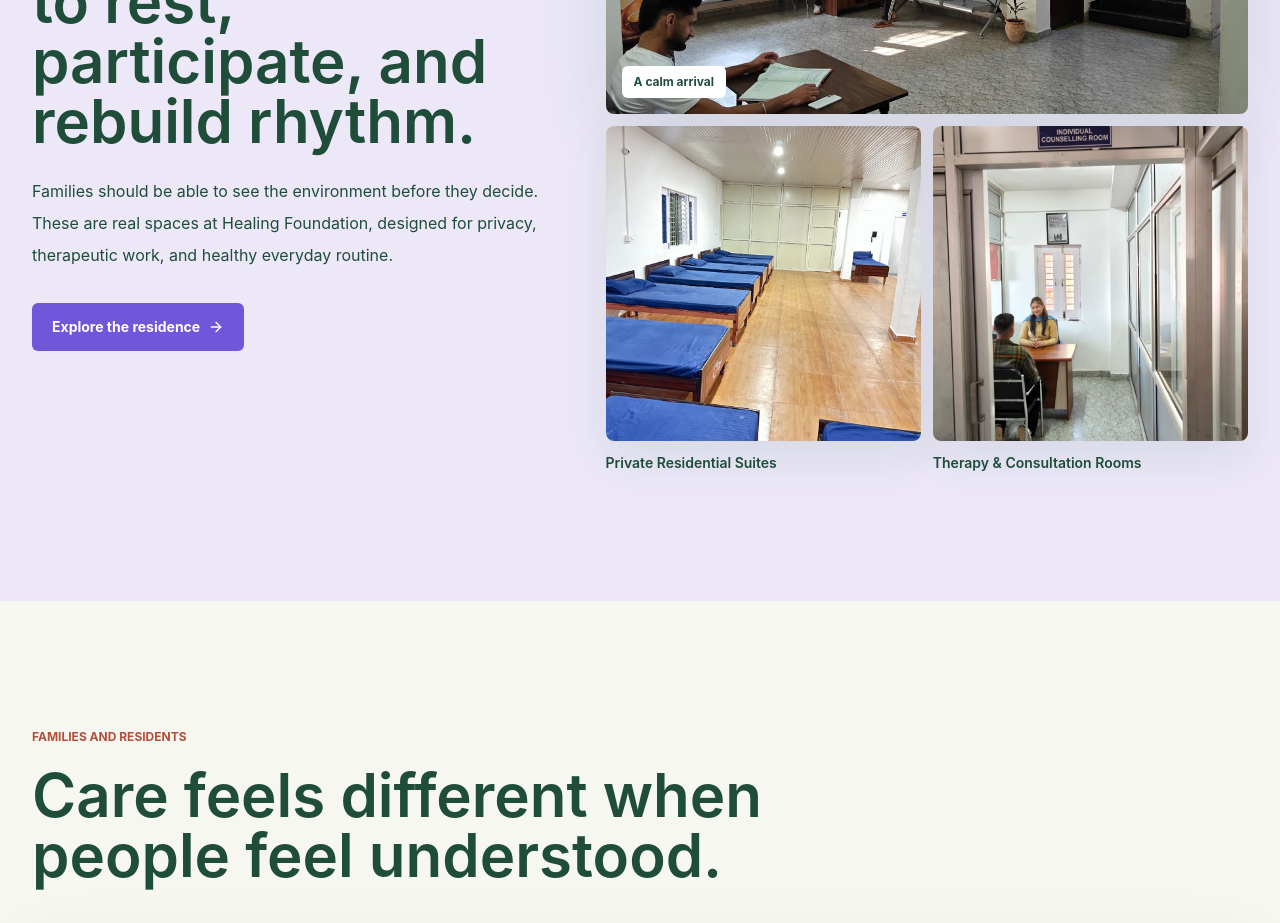
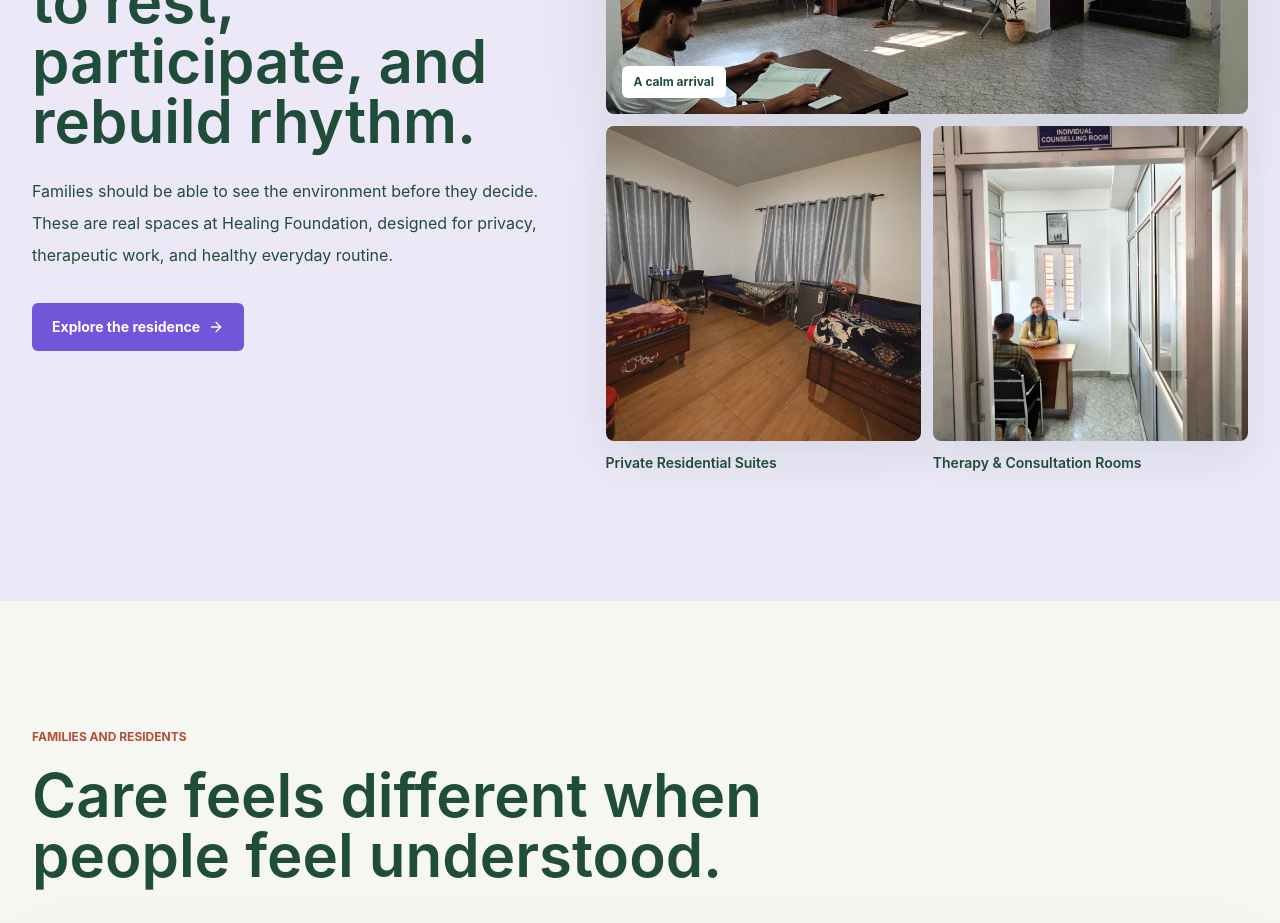
Before and after one commit to xdesignatorx/healing-foundation, a Next.js app: page / in a window 1280 px wide. Shown: the part 8260-9183 px from the top of the page. Built offline with nearby package versions, Linux system fonts and the light colour scheme.

Commit message:
Update private room facility image

```diff
--- a/data/site.ts
+++ b/data/site.ts
@@ -147,7 +147,7 @@ export const facilities = [
   {
     title: "Private Residential Suites",
     text: "Calm rooms designed for rest, privacy, and uninterrupted recovery.",
-    image: "/images/centre/residential-dorm.jpeg"
+    image: "/images/centre/shared-room.jpeg"
   },
   {
     title: "Therapy & Consultation Rooms",
```
